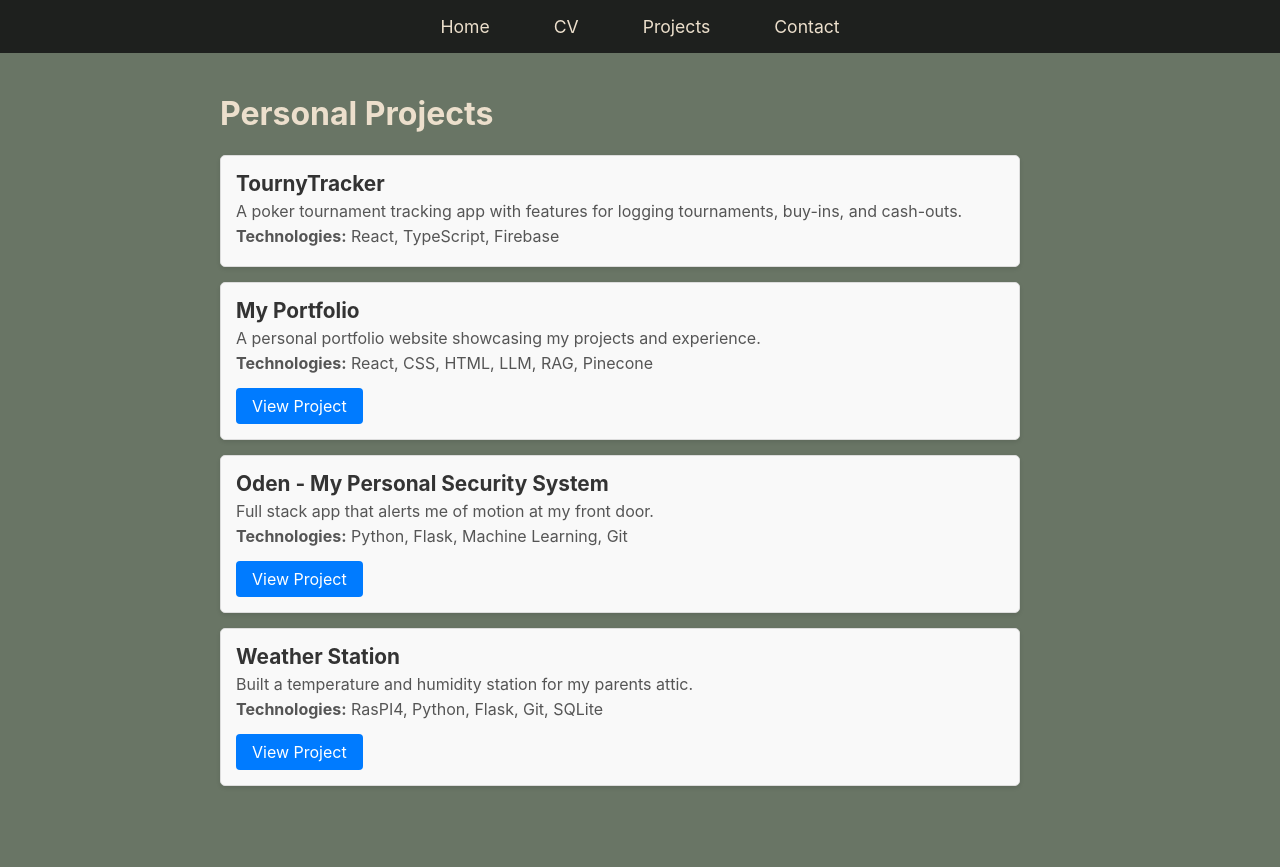
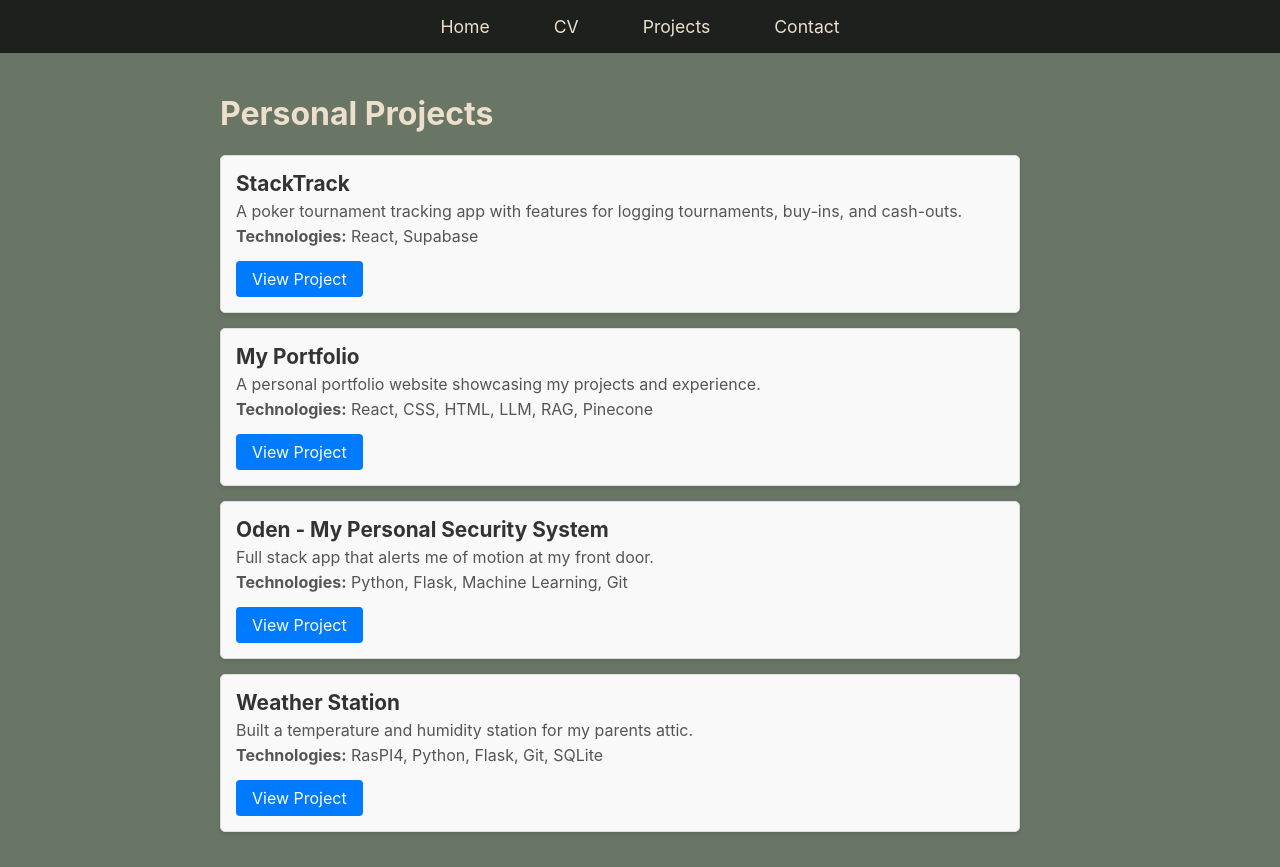
Before and after one commit to vincenzo-scotto001/fantastic-giggle, a React (Create React App) app in the folder portfolio-site/: page /projects in a window 1280 px wide. Before the commit the page ends 821 px from the top, so only its background shows below. Built offline with nearby package versions, Linux system fonts and the light colour scheme.

Commit message:
updated the stacktrack project name and link

```diff
--- a/portfolio-site/src/pages/Projects.js
+++ b/portfolio-site/src/pages/Projects.js
@@ -4,9 +4,10 @@ import '../styles/Projects.css';
 const projects = [
   {
     id: 1,
-    title: "TournyTracker",
+    title: "StackTrack",
     description: "A poker tournament tracking app with features for logging tournaments, buy-ins, and cash-outs.",
-    technologies: "React, TypeScript, Firebase"
+    technologies: "React, Supabase",
+    link: "https://stacktrack.vercel.app"
   },
   {
     id: 2,
```
